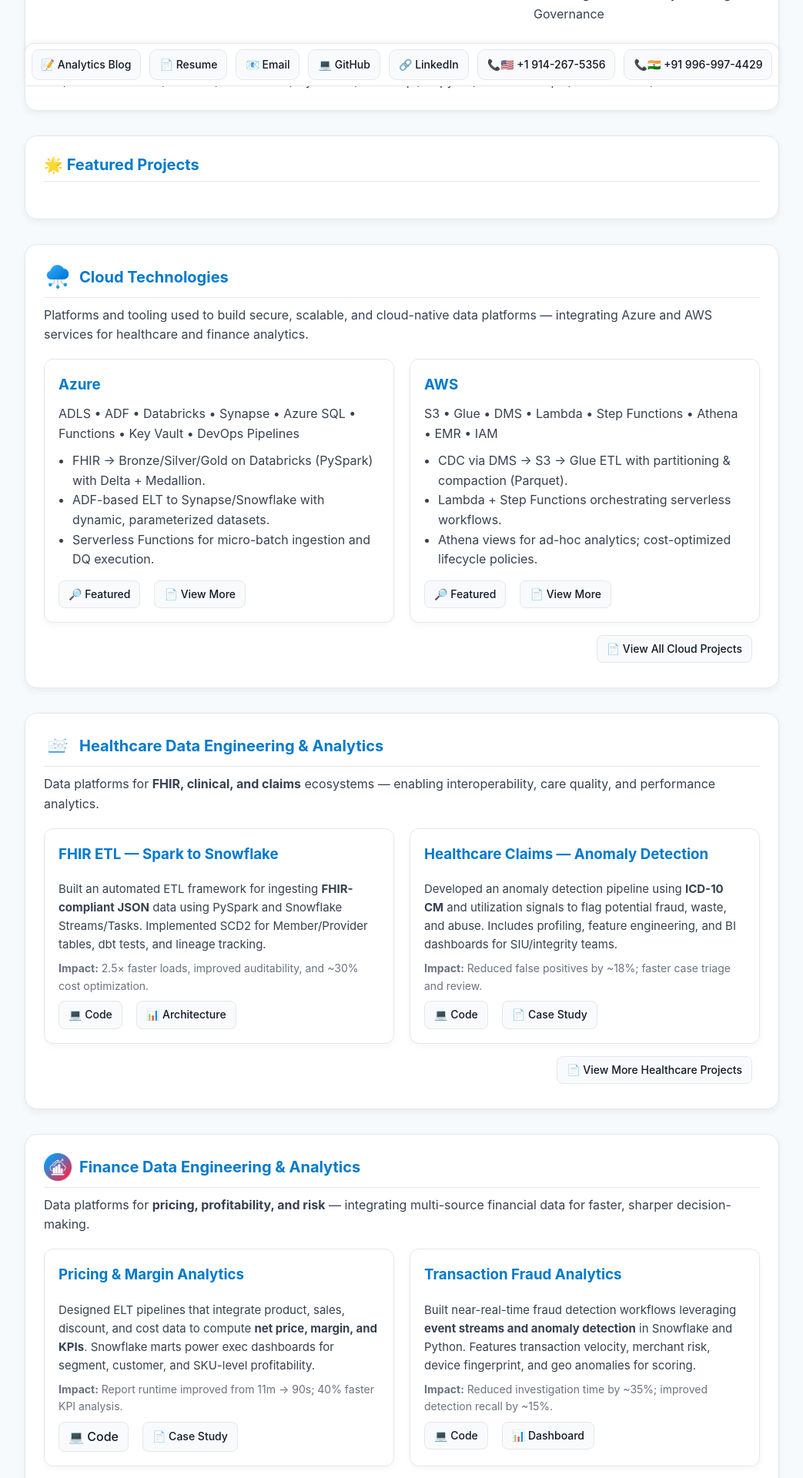
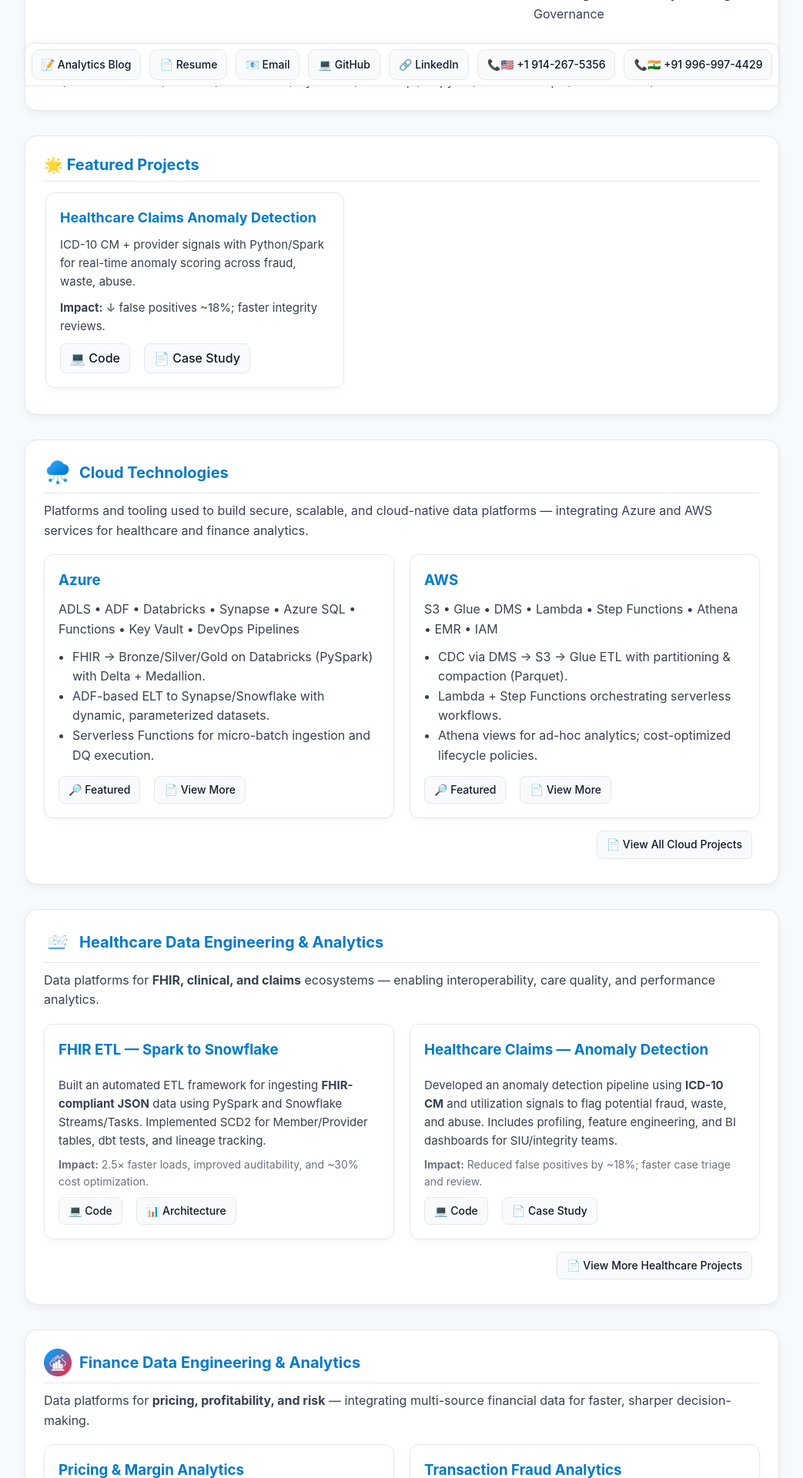
Before and after one commit to PawanJadhav7/PawanJadhav.github.io, a Jekyll site: the page built from index.md, in a window 1280 px wide. Shown: the part 1042-2962 px from the top of the page at 77% size, without its empty margins (118-1161 px from the left). Built offline with Jekyll 4.4.1, drawn with Linux system fonts in a browser that asks for light colours.

Commit message:
Update index.md

```diff
--- a/index.md
+++ b/index.md
@@ -222,6 +222,21 @@ layout: default
 
   <div id="fpTrack" class="fp-track" tabindex="0">
 
+     <!-- Project 2 -->
+    <article class="fp-card">
+      <h3>Healthcare Claims Anomaly Detection</h3>
+      <p>ICD-10 CM + provider signals with Python/Spark for real-time anomaly scoring across fraud, waste, abuse.</p>
+      <p class="fp-impact"><strong>Impact:</strong> ↓ false positives ~18%; faster integrity reviews.</p>
+     <div class="fp-btns" style="margin-top:8px;display:flex;flex-wrap:wrap;gap:8px;">
+      <a class="btn" href="https://github.com/PawanJadhav7/healthcare-claims-anomaly-detection/blob/main/README.md" target="_blank" rel="noopener noreferrer"
+         style="display:inline-flex;align-items:center;justify-content:center;padding:6px 12px;border-radius:8px;border:1px solid #e5e7eb;background:#f8fafc;color:#111827;text-decoration:none;font-
+         size:14px;">💻 Code</a>
+
+      <a class="btn" href="{{ '/healthcare-claims-anomaly-detection/' | relative_url }}" target="_blank" rel="noopener noreferrer"
+         style="display:inline-flex;align-items:center;justify-content:center;padding:6px 12px;border-radius:8px;border:1px solid #e5e7eb;background:#f8fafc;color:#111827;text-decoration:none;font-
+          size:14px;">📄 Case Study</a>
+      </div>
+     </article>
 
 
 
```
